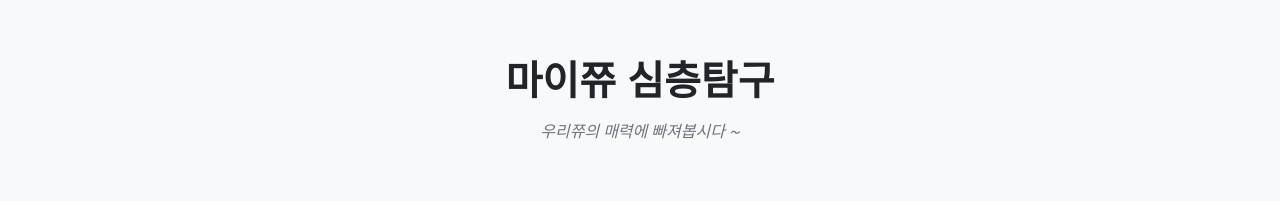
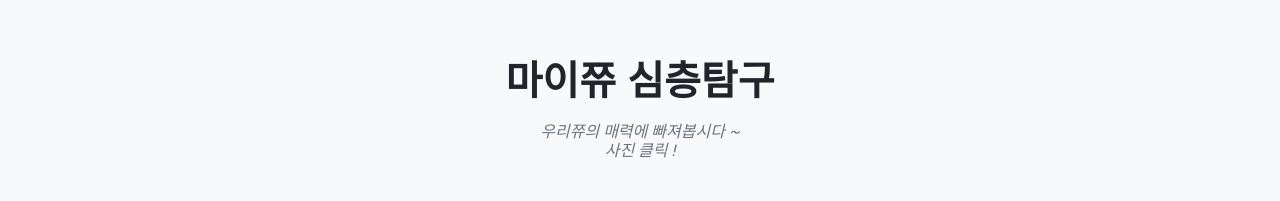
Before and after one commit to cherrychel/cat, a plain HTML site: page w4_prac2.html in a window 1280 px wide. Shown: the part 1440-1641 px from the top of the page. Drawn offline with nearby package versions, Linux system fonts and the light colour scheme; grey boxes are pictures that could not be loaded.

Commit message:
Update w4_prac2.html

```diff
--- a/w4_prac2.html
+++ b/w4_prac2.html
@@ -122,7 +122,7 @@
         <div class="text-center">
           <h2 class="section-heading text-uppercase">마이쮸 심층탐구</h2>
           <h3 class="section-subheading text-muted">
-            우리쮸의 매력에 빠져봅시다 ~
+            우리쮸의 매력에 빠져봅시다 ~<br>사진 클릭 !
           </h3>
         </div>
         <div class="row">
```
